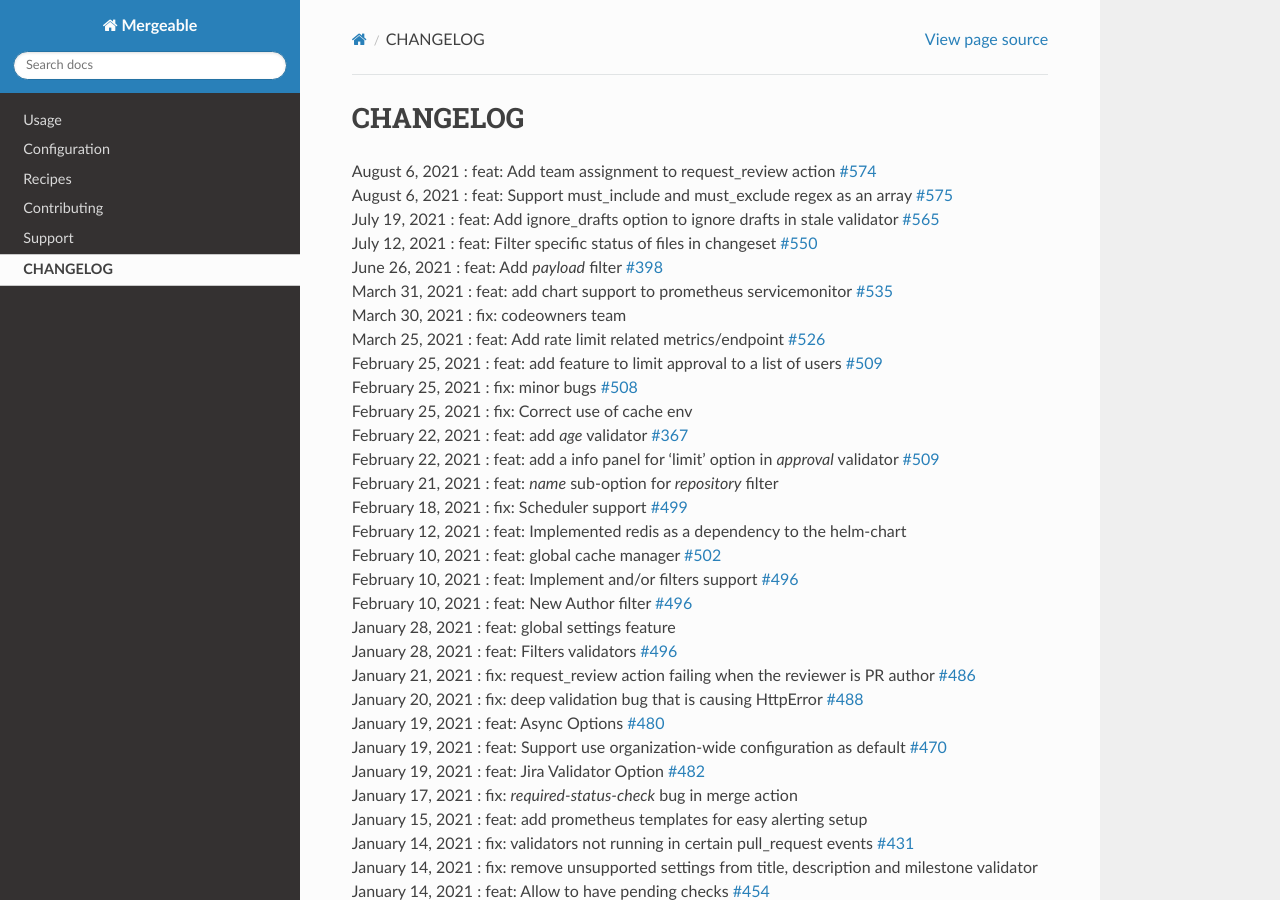
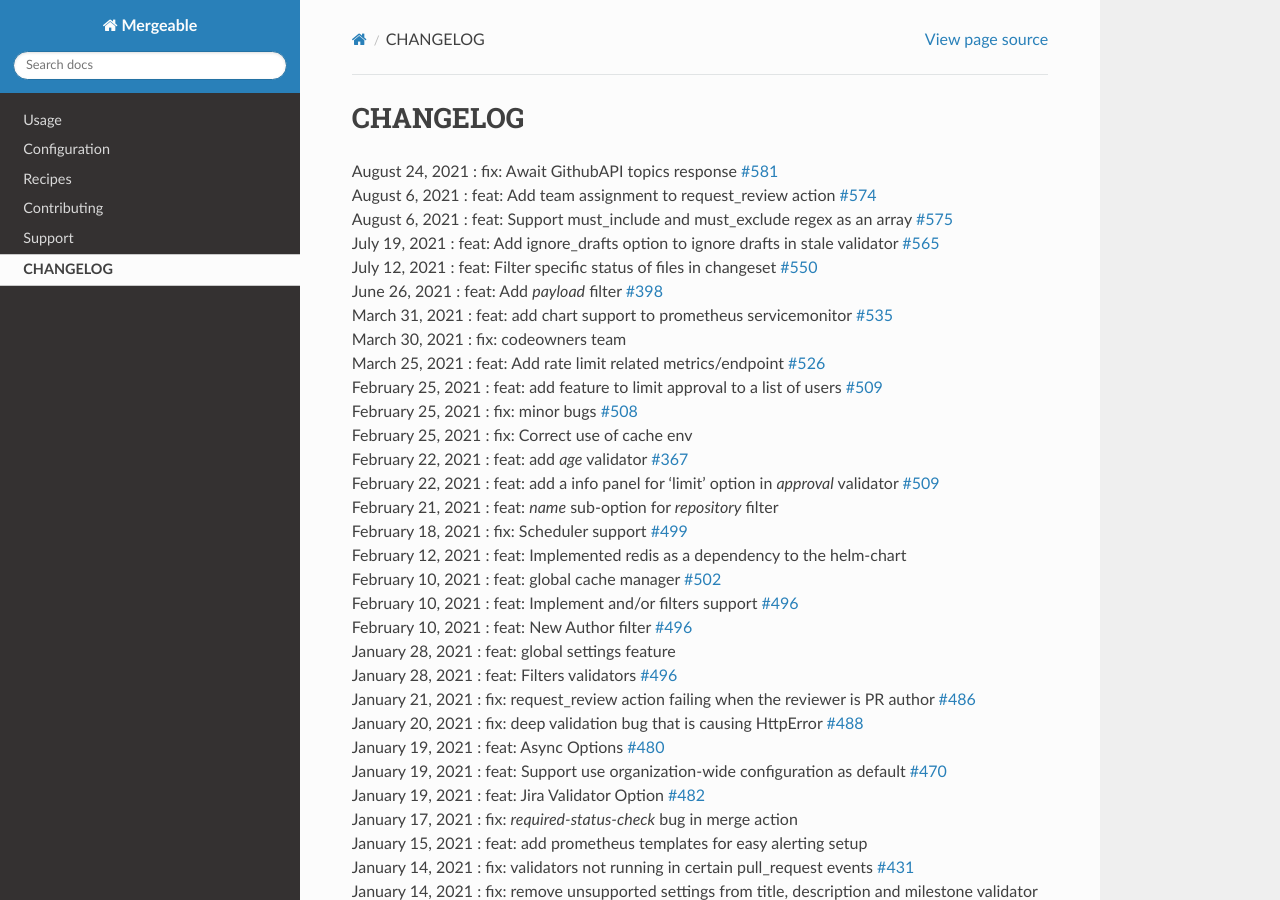
Before and after one commit to mergeability/mergeable, a Sphinx documentation site: the page built from docs/changelog.rst, in a window 1280 px wide and 900 px high. Built offline with Sphinx 7.4.7 and the Read the Docs theme 2.0.0, drawn with Linux system fonts in a browser that asks for light colours.

Commit message:
added fix in changelog

```diff
--- a/docs/changelog.rst
+++ b/docs/changelog.rst
@@ -1,5 +1,6 @@
 CHANGELOG
 =====================================
+| August 24, 2021 : fix: Await GithubAPI topics response `#581 <https://github.com/mergeability/mergeable/pull/581>`_
 | August 6, 2021 : feat: Add team assignment to request_review action `#574 <https://github.com/mergeability/mergeable/pull/574>`_
 | August 6, 2021 : feat: Support must_include and must_exclude regex as an array `#575 <https://github.com/mergeability/mergeable/pull/575>`_
 | July 19, 2021 : feat: Add ignore_drafts option to ignore drafts in stale validator `#565 <https://github.com/mergeability/mergeable/issues/565>`_
```
